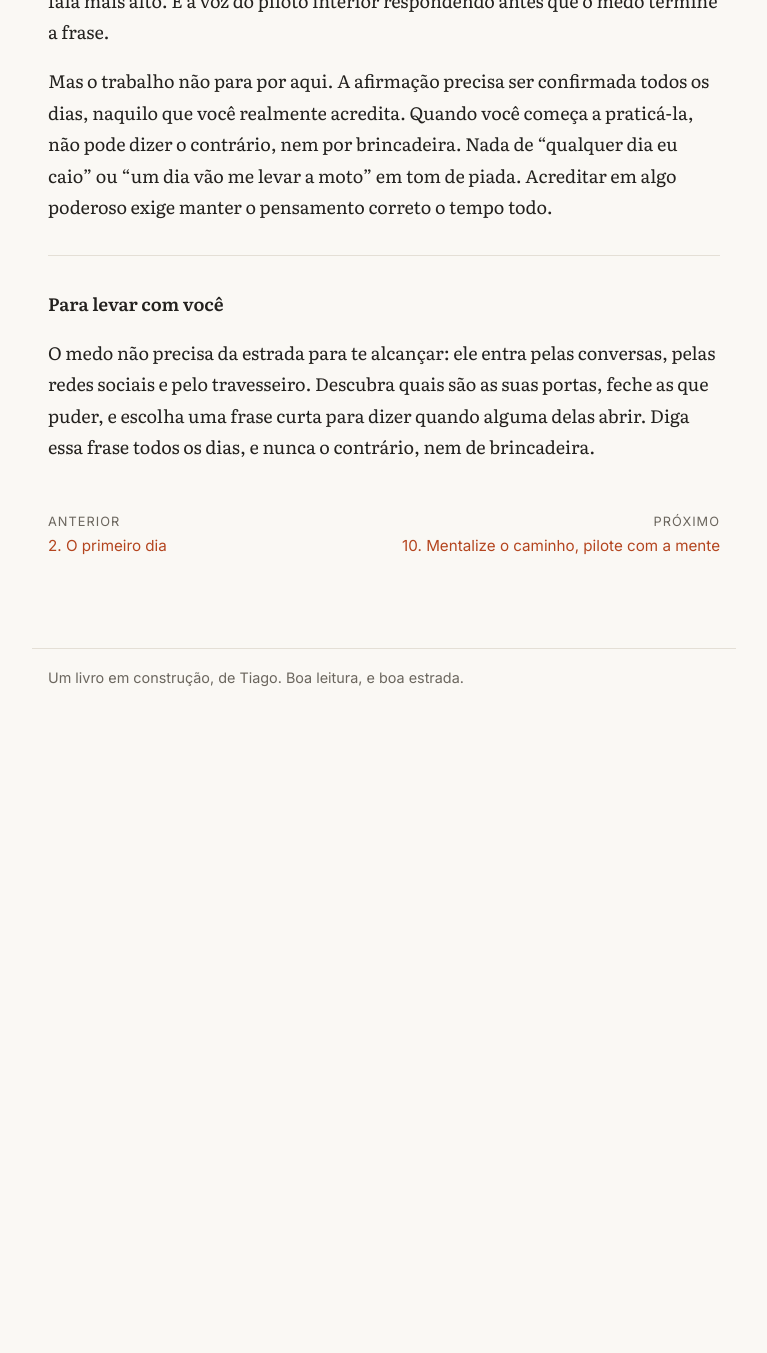
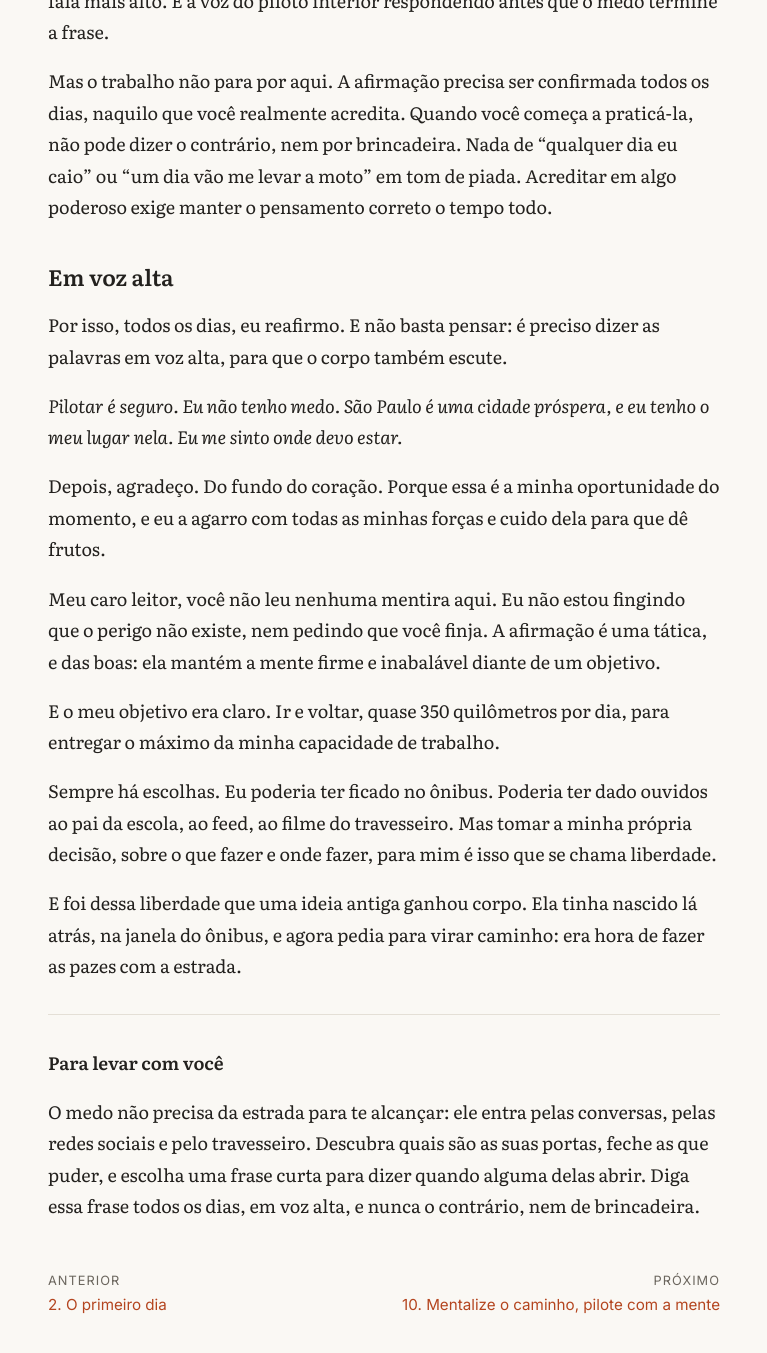
Before and after one commit to thifacco/livro-o-piloto-interior, a Jekyll site: the page built from capitulos/03-anatomia-do-medo.md, in a window 1280 px wide and 1400 px high, scrolled down 4159 px. Shown: the top 1353 px of the window, without its empty margins (256-1023 px from the left). Built offline with Jekyll 4.4.1, drawn with Linux system fonts in a browser that asks for light colours; our own code applies the rules of GitHub Pages for plain Markdown files; before the commit the page ends 4883 px from its top, so only the background shows below that.

Commit message:
Capítulo 3: fecho "Em voz alta" e ponte para o Capítulo 4
Co-Authored-By: Claude Opus 5.5 <noreply@anthropic.com>
Claude-Session: https://claude.ai/code/session_0175Wu2wrrnq6PtWR8b9RpEb

```diff
--- a/capitulos/03-anatomia-do-medo.md
+++ b/capitulos/03-anatomia-do-medo.md
@@ -90,8 +90,24 @@ Isso não quer dizer que o medo tenha desaparecido. Ele continua existindo, como
 
 Mas o trabalho não para por aqui. A afirmação precisa ser confirmada todos os dias, naquilo que você realmente acredita. Quando você começa a praticá-la, não pode dizer o contrário, nem por brincadeira. Nada de "qualquer dia eu caio" ou "um dia vão me levar a moto" em tom de piada. Acreditar em algo poderoso exige manter o pensamento correto o tempo todo.
 
+## Em voz alta
+
+Por isso, todos os dias, eu reafirmo. E não basta pensar: é preciso dizer as palavras em voz alta, para que o corpo também escute.
+
+*Pilotar é seguro. Eu não tenho medo. São Paulo é uma cidade próspera, e eu tenho o meu lugar nela. Eu me sinto onde devo estar.*
+
+Depois, agradeço. Do fundo do coração. Porque essa é a minha oportunidade do momento, e eu a agarro com todas as minhas forças e cuido dela para que dê frutos.
+
+Meu caro leitor, você não leu nenhuma mentira aqui. Eu não estou fingindo que o perigo não existe, nem pedindo que você finja. A afirmação é uma tática, e das boas: ela mantém a mente firme e inabalável diante de um objetivo.
+
+E o meu objetivo era claro. Ir e voltar, quase 350 quilômetros por dia, para entregar o máximo da minha capacidade de trabalho.
+
+Sempre há escolhas. Eu poderia ter ficado no ônibus. Poderia ter dado ouvidos ao pai da escola, ao feed, ao filme do travesseiro. Mas tomar a minha própria decisão, sobre o que fazer e onde fazer, para mim é isso que se chama liberdade.
+
+E foi dessa liberdade que uma ideia antiga ganhou corpo. Ela tinha nascido lá atrás, na janela do ônibus, e agora pedia para virar caminho: era hora de fazer as pazes com a estrada.
+
 ---
 
 **Para levar com você**
 
-O medo não precisa da estrada para te alcançar: ele entra pelas conversas, pelas redes sociais e pelo travesseiro. Descubra quais são as suas portas, feche as que puder, e escolha uma frase curta para dizer quando alguma delas abrir. Diga essa frase todos os dias, e nunca o contrário, nem de brincadeira.
+O medo não precisa da estrada para te alcançar: ele entra pelas conversas, pelas redes sociais e pelo travesseiro. Descubra quais são as suas portas, feche as que puder, e escolha uma frase curta para dizer quando alguma delas abrir. Diga essa frase todos os dias, em voz alta, e nunca o contrário, nem de brincadeira.
```
Also changed, not shown: resenhas/05-anatomia-do-medo.md (+6 -0 lines), resenhas/05-notas-do-editor.md (+5 -0 lines).
